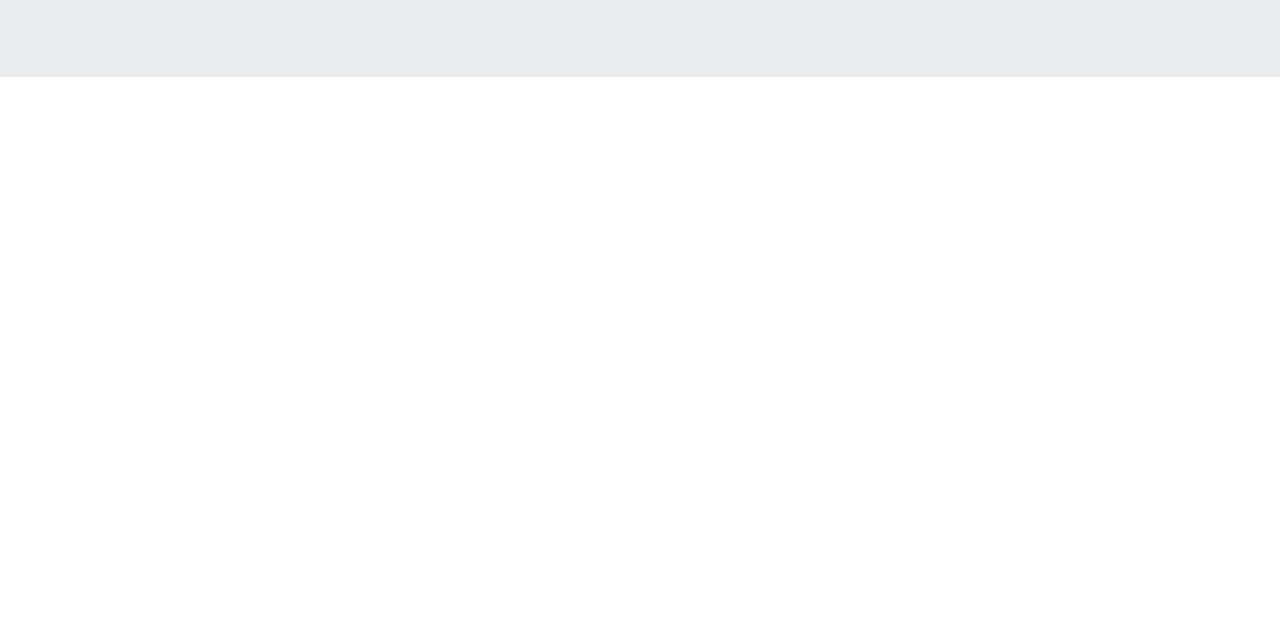
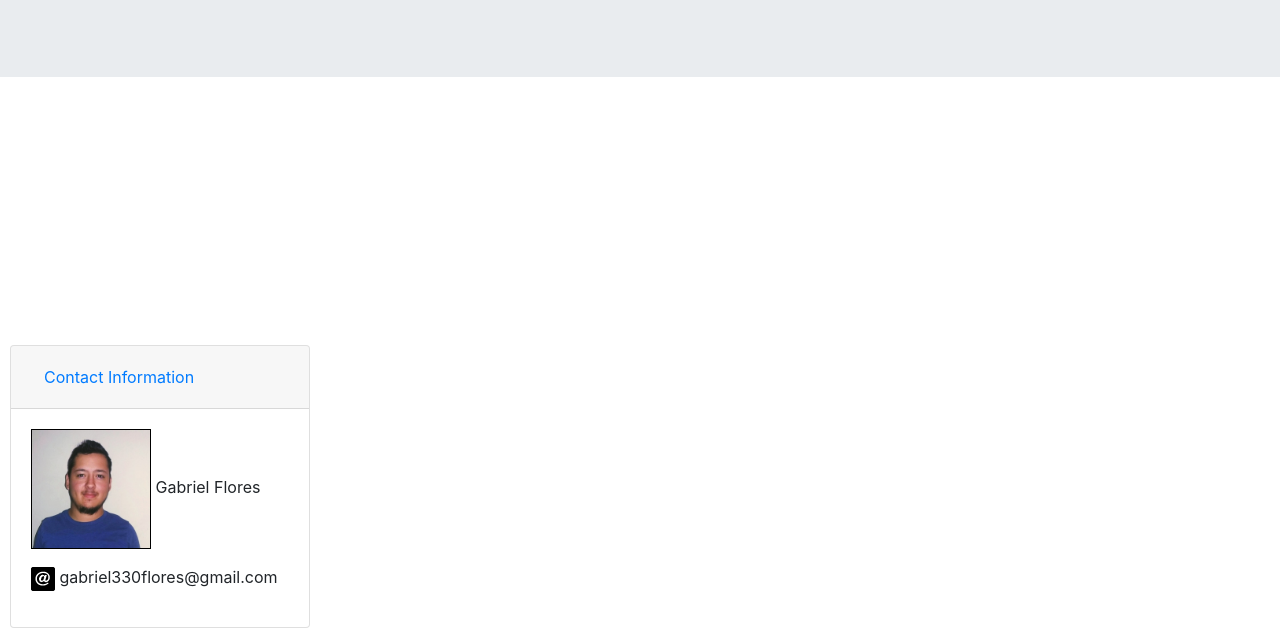
Before and after one commit to Astralynx/swd101-final, a plain HTML site: page SWD101 Final Project/index.html in a window 1280 px wide. Shown: the part 172-800 px from the top of the page. Drawn offline with nearby package versions, Linux system fonts and the light colour scheme.

Commit message:
Created a sticky footer with contact info

```diff
--- a/SWD101 Final Project/index.html
+++ b/SWD101 Final Project/index.html
@@ -15,6 +15,23 @@
             <p class="lead">Currently studying to become a Full Stack Developer.</p>
         </div>
     </div>
+    <div id="accordion">
+        <div id="footer" class="card">
+            <div class="card-header" id="headingOne">
+                <h5 class="mb-0">
+                    <button class="btn btn-link" data-toggle="collapse" data-target="#collapseOne" aria-expanded="true" aria-controls="collapseOne">
+                        Contact Information
+                    </button>
+                </h5>
+            </div>
+            <div id="collapseOne" class="collapse show" aria-labelledby="headingOne" data-parent="#accordion">
+                <div class="card-body">
+                    <p><img id="headshot" src="images/Headshot(300x300).jpg"> Gabriel Flores</p>
+                    <p><img src="images/icons/glyphicons-social-40-e-mail.png"> gabriel330flores@gmail.com</p>
+                </div>
+            </div>
+        </div>
+      </div>
     <script src="https://code.jquery.com/jquery-3.2.1.slim.min.js" integrity="sha384-KJ3o2DKtIkvYIK3UENzmM7KCkRr/rE9/Qpg6aAZGJwFDMVNA/GpGFF93hXpG5KkN" crossorigin="anonymous"></script>
     <script src="https://cdnjs.cloudflare.com/ajax/libs/popper.js/1.12.9/umd/popper.min.js" integrity="sha384-ApNbgh9B+Y1QKtv3Rn7W3mgPxhU9K/ScQsAP7hUibX39j7fakFPskvXusvfa0b4Q" crossorigin="anonymous"></script>
     <script src="https://maxcdn.bootstrapcdn.com/bootstrap/4.0.0/js/bootstrap.min.js" integrity="sha384-JZR6Spejh4U02d8jOt6vLEHfe/JQGiRRSQQxSfFWpi1MquVdAyjUar5+76PVCmYl" crossorigin="anonymous"></script>
--- a/SWD101 Final Project/style.css
+++ b/SWD101 Final Project/style.css
@@ -0,0 +1,11 @@
+#footer {
+    position: fixed;
+    background-color: white;
+    bottom: 0;
+    left: 10px;
+    width: 300px;
+}
+#headshot {
+    width: 120px;
+    border: 1px solid black;
+}
```
